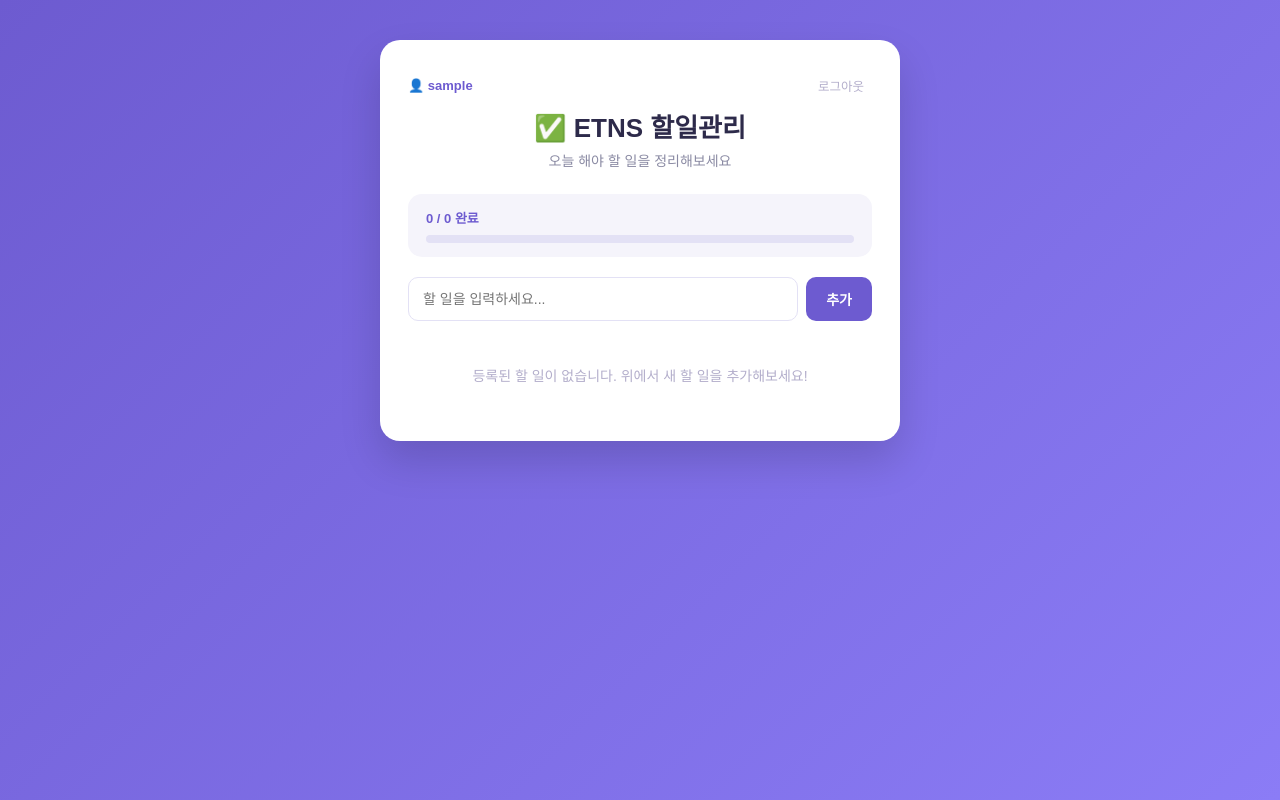
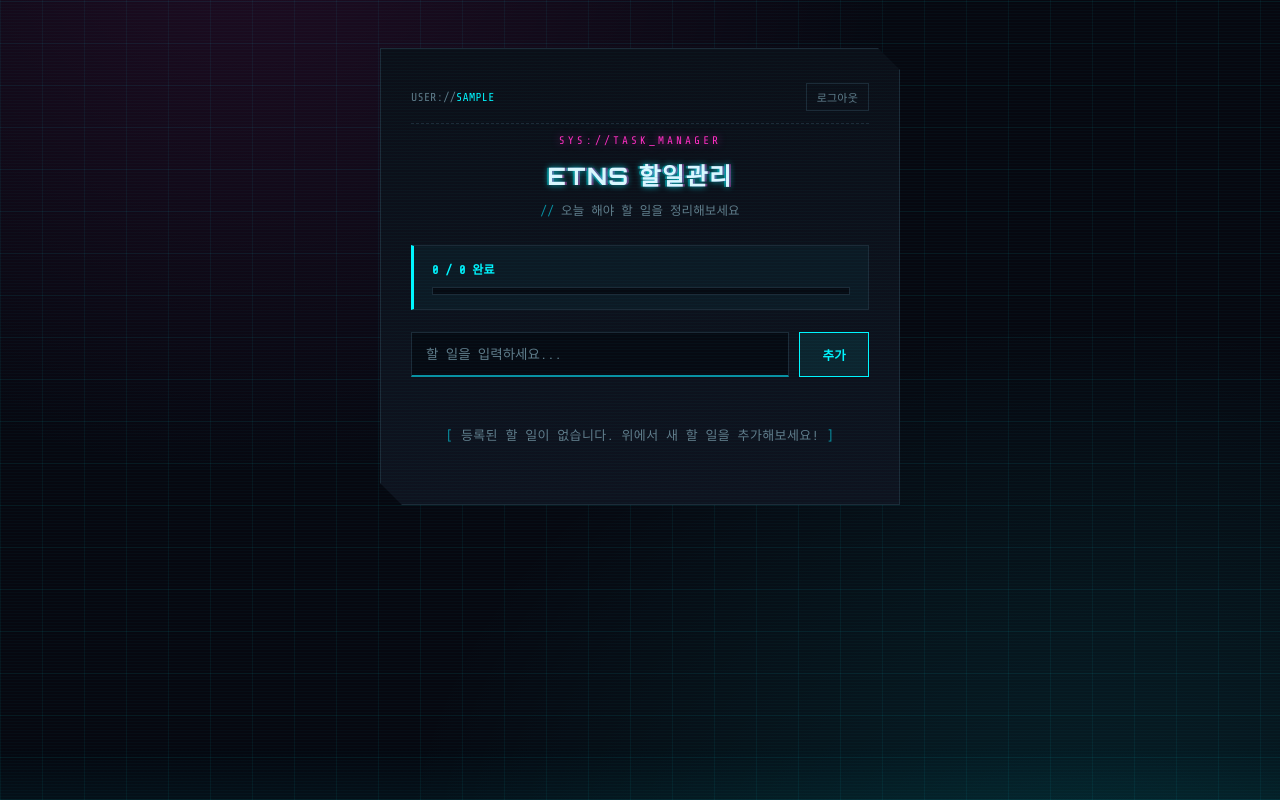
Before and after one commit to sunnyahn2000-tech/20260915_ETNS_G, a Flask app: page / in a window 1280 px wide. Run offline with Flask 3, Linux system fonts and the light colour scheme; the visitor is signed in with stand-in values (Sample User, id 1); data that the repository does not hold is empty; some libraries are stand-ins or nearby versions.

Commit message:
Redesign UI with a cyberpunk terminal look
Neon cyan/magenta/green palette, grid background with scanline overlay,
Orbitron/Share Tech Mono fonts, angular clipped-corner panels. Keeps
Korean-friendly font fallbacks so Hangul text still renders cleanly.

Co-Authored-By: Claude Sonnet 5 <noreply@anthropic.com>

```diff
--- a/static/style.css
+++ b/static/style.css
@@ -1,101 +1,210 @@
+/* ==========================================================================
+   ETNS_TODO.SYS — cyberpunk terminal skin
+   ========================================================================== */
+
+:root {
+  --bg: #060810;
+  --grid-line: rgba(4, 243, 255, 0.055);
+  --panel: #0b0f18;
+  --panel-2: #0e131f;
+  --border: #1c2b38;
+  --cyan: #00f6ff;
+  --cyan-dim: #0891a3;
+  --magenta: #ff2ec4;
+  --green: #39ff8a;
+  --text: #d9f7ff;
+  --text-dim: #5f7c8a;
+  --danger: #ff3860;
+}
+
 * {
   box-sizing: border-box;
 }
 
+@font-face {
+  font-family: "Orbitron";
+  src: local("Orbitron");
+}
+
 body {
   margin: 0;
-  font-family: "Pretendard", "Apple SD Gothic Neo", "Malgun Gothic", sans-serif;
-  background: linear-gradient(135deg, #6d5bd0 0%, #8b7cf6 100%);
   min-height: 100vh;
-  padding: 40px 16px;
+  padding: 48px 16px;
+  font-family: "Share Tech Mono", "Consolas", "Malgun Gothic", "Apple SD Gothic Neo", sans-serif;
+  color: var(--text);
+  background:
+    radial-gradient(ellipse at 20% -10%, rgba(255, 46, 196, 0.10), transparent 45%),
+    radial-gradient(ellipse at 85% 110%, rgba(0, 246, 255, 0.10), transparent 45%),
+    repeating-linear-gradient(0deg, var(--grid-line) 0 1px, transparent 1px 42px),
+    repeating-linear-gradient(90deg, var(--grid-line) 0 1px, transparent 1px 42px),
+    var(--bg);
+  position: relative;
+}
+
+body::before {
+  content: "";
+  position: fixed;
+  inset: 0;
+  pointer-events: none;
+  background: repeating-linear-gradient(
+    0deg,
+    rgba(0, 246, 255, 0.025) 0px,
+    rgba(0, 246, 255, 0.025) 1px,
+    transparent 1px,
+    transparent 3px
+  );
+  mix-blend-mode: screen;
+  z-index: 1000;
+}
+
+@media (prefers-reduced-motion: no-preference) {
+  body::after {
+    content: "";
+    position: fixed;
+    inset: 0;
+    pointer-events: none;
+    background: linear-gradient(180deg, transparent, rgba(0, 246, 255, 0.05), transparent);
+    height: 140px;
+    animation: scan 7s linear infinite;
+    z-index: 1001;
+  }
+}
+
+@keyframes scan {
+  0% { transform: translateY(-160px); }
+  100% { transform: translateY(100vh); }
 }
 
 .wrap {
   max-width: 520px;
   margin: 0 auto;
-  background: #ffffff;
-  border-radius: 20px;
-  padding: 32px 28px;
-  box-shadow: 0 20px 40px rgba(0, 0, 0, 0.15);
+  background: linear-gradient(180deg, var(--panel) 0%, var(--panel-2) 100%);
+  border: 1px solid var(--border);
+  clip-path: polygon(0 0, calc(100% - 22px) 0, 100% 22px, 100% 100%, 22px 100%, 0 calc(100% - 22px));
+  padding: 34px 30px;
+  box-shadow:
+    0 0 0 1px rgba(0, 246, 255, 0.08),
+    0 0 40px rgba(0, 246, 255, 0.08),
+    0 30px 60px rgba(0, 0, 0, 0.55);
+  position: relative;
 }
 
 header {
   text-align: center;
-  margin-bottom: 24px;
+  margin-bottom: 26px;
+}
+
+.eyebrow {
+  display: inline-block;
+  font-size: 11px;
+  letter-spacing: 0.28em;
+  color: var(--magenta);
+  text-shadow: 0 0 8px rgba(255, 46, 196, 0.6);
+  margin-bottom: 10px;
 }
 
 header h1 {
-  margin: 0 0 6px;
-  font-size: 26px;
-  color: #2d2a4a;
+  margin: 0 0 8px;
+  font-family: "Orbitron", "Share Tech Mono", "Malgun Gothic", "Apple SD Gothic Neo", sans-serif;
+  font-size: 24px;
+  font-weight: 700;
+  letter-spacing: 0.06em;
+  color: var(--text);
+  text-transform: uppercase;
+  text-shadow:
+    0 0 6px rgba(0, 246, 255, 0.75),
+    2px 0 0 rgba(255, 46, 196, 0.45),
+    -2px 0 0 rgba(0, 246, 255, 0.35);
 }
 
 .subtitle {
   margin: 0;
-  color: #8a8aa3;
-  font-size: 14px;
+  color: var(--text-dim);
+  font-size: 12.5px;
+  letter-spacing: 0.01em;
+}
+
+.subtitle::before {
+  content: "// ";
+  color: var(--cyan-dim);
 }
 
 .progress-card {
-  background: #f5f4fb;
-  border-radius: 14px;
+  background: rgba(0, 246, 255, 0.04);
+  border: 1px solid var(--border);
+  border-left: 3px solid var(--cyan);
   padding: 14px 18px;
-  margin-bottom: 20px;
+  margin-bottom: 22px;
 }
 
 .progress-text {
-  font-size: 13px;
-  color: #6d5bd0;
+  font-size: 12px;
+  letter-spacing: 0.02em;
+  text-transform: uppercase;
+  color: var(--cyan);
   font-weight: 600;
-  margin-bottom: 8px;
+  margin-bottom: 10px;
 }
 
 .progress-bar {
-  background: #e3e1f5;
-  border-radius: 8px;
+  background: #060a12;
+  border: 1px solid var(--border);
   height: 8px;
   overflow: hidden;
 }
 
 .progress-fill {
-  background: linear-gradient(90deg, #6d5bd0, #8b7cf6);
+  background: linear-gradient(90deg, var(--cyan), var(--magenta));
   height: 100%;
-  border-radius: 8px;
+  box-shadow: 0 0 10px rgba(0, 246, 255, 0.7);
   transition: width 0.3s ease;
 }
 
 .add-form {
   display: flex;
-  gap: 8px;
-  margin-bottom: 20px;
+  gap: 10px;
+  margin-bottom: 22px;
 }
 
 .add-form input {
   flex: 1;
   padding: 12px 14px;
-  border: 1px solid #e3e1f5;
-  border-radius: 10px;
-  font-size: 14px;
+  background: #060a12;
+  border: 1px solid var(--border);
+  border-bottom: 2px solid var(--cyan-dim);
+  color: var(--text);
+  font-family: inherit;
+  font-size: 13.5px;
   outline: none;
 }
 
+.add-form input::placeholder {
+  color: var(--text-dim);
+}
+
 .add-form input:focus {
-  border-color: #8b7cf6;
+  border-color: var(--cyan);
+  box-shadow: 0 0 0 1px rgba(0, 246, 255, 0.3);
 }
 
 .add-form button {
-  padding: 12px 20px;
-  border: none;
-  border-radius: 10px;
-  background: #6d5bd0;
-  color: #fff;
-  font-weight: 600;
+  padding: 12px 22px;
+  border: 1px solid var(--cyan);
+  background: rgba(0, 246, 255, 0.08);
+  color: var(--cyan);
+  font-family: "Orbitron", "Share Tech Mono", "Malgun Gothic", "Apple SD Gothic Neo", sans-serif;
+  font-weight: 700;
+  letter-spacing: 0.02em;
+  text-transform: uppercase;
   cursor: pointer;
-  font-size: 14px;
+  font-size: 12.5px;
+  transition: 0.15s ease;
 }
 
 .add-form button:hover {
-  background: #5b4bc4;
+  background: var(--cyan);
+  color: #04121a;
+  box-shadow: 0 0 18px rgba(0, 246, 255, 0.65);
 }
 
 .todo-list {
@@ -104,7 +213,7 @@ header h1 {
   padding: 0;
   display: flex;
   flex-direction: column;
-  gap: 8px;
+  gap: 9px;
 }
 
 .todo-item {
@@ -160,39 +277,52 @@ header h1 {
 }
 
 .task-text {
-  font-size: 14px;
-  color: #2d2a4a;
+  font-size: 13.5px;
+  color: var(--text);
   word-break: break-word;
 }
 
 .task-date {
-  font-size: 11px;
-  color: #b3aecb;
-  margin-top: 2px;
+  font-size: 10.5px;
+  color: var(--text-dim);
+  margin-top: 3px;
+  letter-spacing: 0.03em;
 }
 
 .delete-btn {
-  width: 26px;
-  height: 26px;
-  min-width: 26px;
+  width: 24px;
+  height: 24px;
+  min-width: 24px;
   border-radius: 50%;
-  border: none;
+  border: 1px solid var(--border);
   background: transparent;
-  color: #c9c3d8;
-  font-size: 14px;
+  color: var(--text-dim);
+  font-size: 13px;
   cursor: pointer;
 }
 
 .delete-btn:hover {
-  background: #fbe9ec;
-  color: #e0576f;
+  border-color: var(--danger);
+  color: var(--danger);
+  box-shadow: 0 0 10px rgba(255, 56, 96, 0.5);
 }
 
 .empty {
   text-align: center;
-  color: #b3aecb;
-  padding: 24px 0;
-  font-size: 14px;
+  color: var(--text-dim);
+  padding: 26px 0;
+  font-size: 13px;
+  letter-spacing: 0.03em;
+}
+
+.empty::before {
+  content: "[ ";
+  color: var(--cyan-dim);
+}
+
+.empty::after {
+  content: " ]";
+  color: var(--cyan-dim);
 }
 
 /* ---- Top bar (logged-in user / logout) ---- */
@@ -200,13 +330,21 @@ header h1 {
   display: flex;
   justify-content: space-between;
   align-items: center;
-  margin-bottom: 8px;
+  margin-bottom: 6px;
+  padding-bottom: 12px;
+  border-bottom: 1px dashed var(--border);
 }
 
 .topbar-user {
-  font-size: 13px;
-  color: #6d5bd0;
-  font-weight: 600;
+  font-size: 11.5px;
+  color: var(--cyan);
+  letter-spacing: 0.02em;
+  text-transform: uppercase;
+}
+
+.topbar-user::before {
+  content: "USER://";
+  color: var(--text-dim);
 }
 
 .topbar form {
@@ -214,16 +352,20 @@ header h1 {
 }
 
 .logout-btn {
-  border: none;
+  border: 1px solid var(--border);
   background: transparent;
-  color: #b3aecb;
-  font-size: 12.5px;
+  color: var(--text-dim);
+  font-family: inherit;
+  font-size: 11px;
+  letter-spacing: 0.02em;
+  text-transform: uppercase;
   cursor: pointer;
-  padding: 4px 8px;
+  padding: 5px 10px;
 }
 
 .logout-btn:hover {
-  color: #e0576f;
+  border-color: var(--danger);
+  color: var(--danger);
 }
 
 /* ---- Auth (login / register) ---- */
--- a/templates/index.html
+++ b/templates/index.html
@@ -4,19 +4,22 @@
 <meta charset="UTF-8">
 <meta name="viewport" content="width=device-width, initial-scale=1.0">
 <title>ETNS 할일관리</title>
+<link rel="preconnect" href="https://fonts.googleapis.com">
+<link rel="stylesheet" href="https://fonts.googleapis.com/css2?family=Orbitron:wght@700;900&family=Share+Tech+Mono&display=swap">
 <link rel="stylesheet" href="{{ url_for('static', filename='style.css') }}">
 </head>
 <body>
   <div class="wrap">
     <div class="topbar">
-      <span class="topbar-user">👤 {{ username }}</span>
+      <span class="topbar-user">{{ username }}</span>
       <form action="{{ url_for('logout') }}" method="post">
         <button type="submit" class="logout-btn">로그아웃</button>
       </form>
     </div>
 
     <header>
-      <h1>✅ ETNS 할일관리</h1>
+      <div class="eyebrow">SYS://TASK_MANAGER</div>
+      <h1>ETNS 할일관리</h1>
       <p class="subtitle">오늘 해야 할 일을 정리해보세요</p>
     </header>
 
--- a/templates/login.html
+++ b/templates/login.html
@@ -4,12 +4,15 @@
 <meta charset="UTF-8">
 <meta name="viewport" content="width=device-width, initial-scale=1.0">
 <title>로그인 · ETNS 할일관리</title>
+<link rel="preconnect" href="https://fonts.googleapis.com">
+<link rel="stylesheet" href="https://fonts.googleapis.com/css2?family=Orbitron:wght@700;900&family=Share+Tech+Mono&display=swap">
 <link rel="stylesheet" href="{{ url_for('static', filename='style.css') }}">
 </head>
 <body>
   <div class="wrap auth-wrap">
     <header>
-      <h1>✅ ETNS 할일관리</h1>
+      <div class="eyebrow">SYS://AUTH_LOGIN</div>
+      <h1>ETNS 할일관리</h1>
       <p class="subtitle">로그인하고 할 일을 관리해보세요</p>
     </header>
 
--- a/templates/register.html
+++ b/templates/register.html
@@ -4,12 +4,15 @@
 <meta charset="UTF-8">
 <meta name="viewport" content="width=device-width, initial-scale=1.0">
 <title>회원가입 · ETNS 할일관리</title>
+<link rel="preconnect" href="https://fonts.googleapis.com">
+<link rel="stylesheet" href="https://fonts.googleapis.com/css2?family=Orbitron:wght@700;900&family=Share+Tech+Mono&display=swap">
 <link rel="stylesheet" href="{{ url_for('static', filename='style.css') }}">
 </head>
 <body>
   <div class="wrap auth-wrap">
     <header>
-      <h1>✅ ETNS 할일관리</h1>
+      <div class="eyebrow">SYS://NEW_USER</div>
+      <h1>ETNS 할일관리</h1>
       <p class="subtitle">새 계정을 만들어보세요</p>
     </header>
 
```
Also changed, not shown: other parts of static/style.css (+63 -40 lines).
